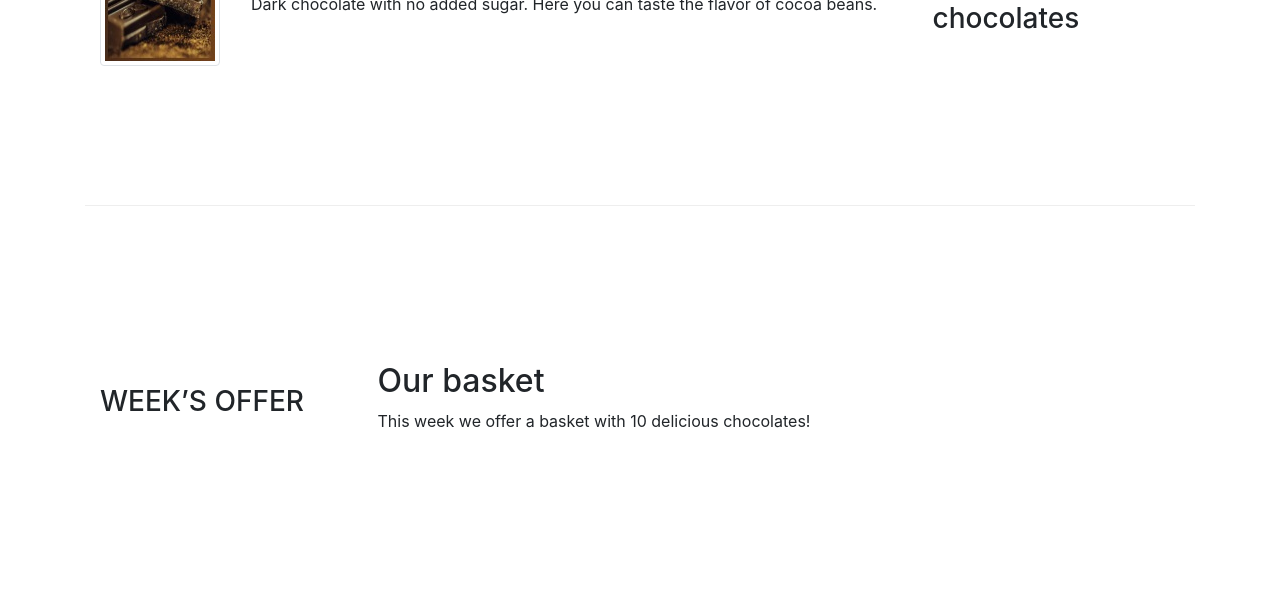
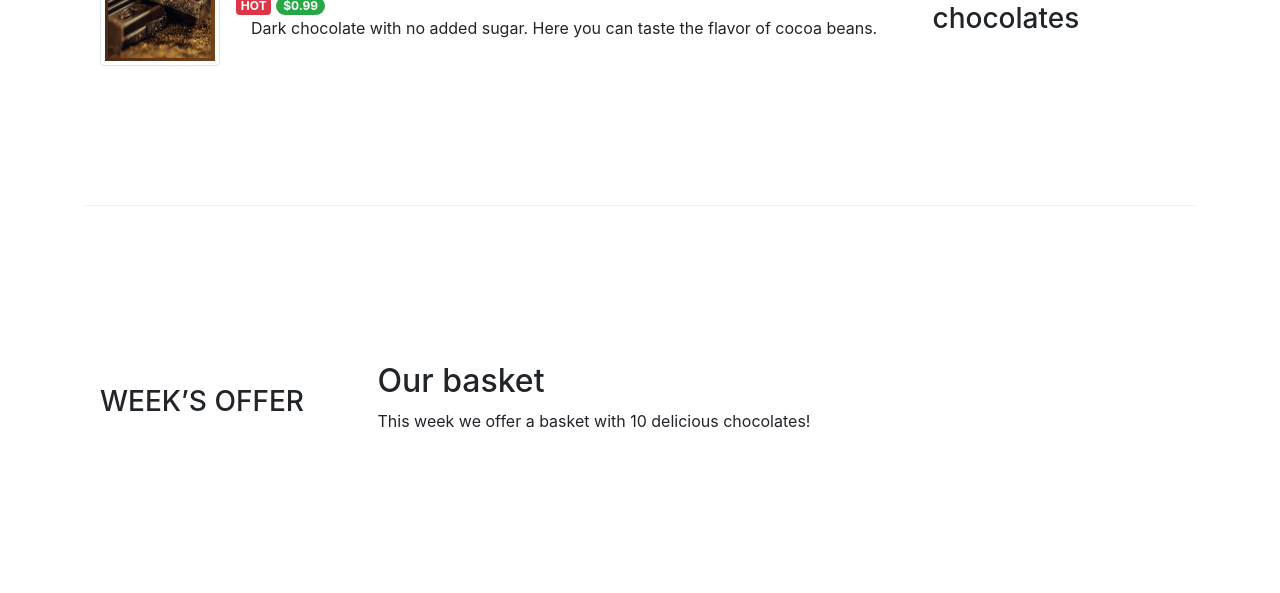
Before and after one commit to SotirisAnd/leChocolat, a website: page index.html in a window 1280 px wide. Shown: the part 507-1100 px from the top of the page. Drawn offline with nearby package versions, Linux system fonts and the light colour scheme.

Commit message:
Alerting Users

```diff
--- a/index.html
+++ b/index.html
@@ -58,10 +58,12 @@
             </div>
             <div class="col-sm col-md">
                 <div class="media">
-                    <img class="d-flex mr-3 img-thumbnail align-self-center"
-                    src="images/dark85.jpg" alt="85% DARK CHOCOLATE">
+                    <img class="d-flex mr-3 img-thumbnail align-self-center" src="images/dark85.jpg"
+                        alt="85% DARK CHOCOLATE">
                     <div class="media-body">
                         <h2 class="mt-0">85% DARK CHOCOLATE</h2>
+                        <span class="badge badge-danger">HOT</span>
+                        <span class="badge badge-pill badge-success">$0.99</span>
                         <p class="col d-none d-md-block">Dark chocolate with no added sugar.
                             Here you can taste the flavor of cocoa beans.</p>
                     </div>
@@ -85,8 +87,8 @@
             </div>
             <div class="col-sm col-md">
                 <div class="media">
-                    <img class="d-flex mr-3 img-thumbnail align-self-center"
-                    src="images/cartoonVasilis.png" alt="Vasilis Wilson">
+                    <img class="d-flex mr-3 img-thumbnail align-self-center" src="images/cartoonVasilis.png"
+                        alt="Vasilis Wilson">
                     <div class="media-body">
                         <h2 class="mt-0">Vasilis Wilson</h2>
                         <h4>Sous-chef</h4>
```
Lines whose indentation alone changed are shown as unchanged.
